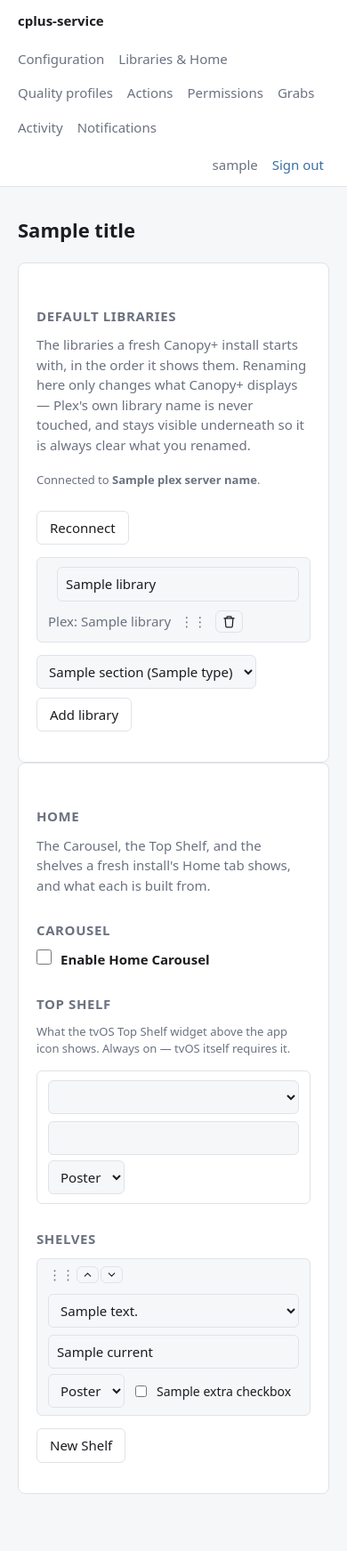
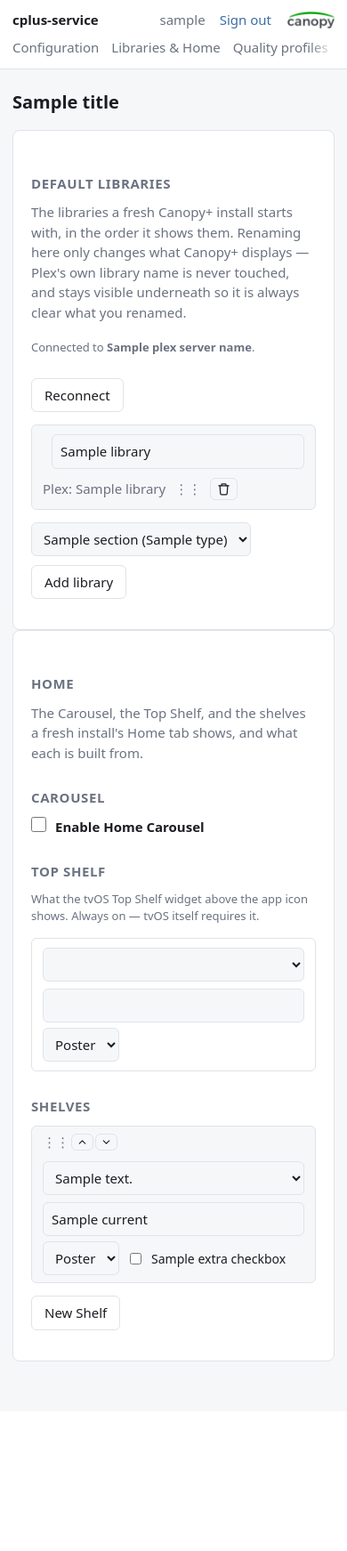
Before and after one commit to narenh/cplus-server, a FastAPI app: template src/cplus_service/web/templates/libraries.html in a window 390 px wide. Shown: the whole page at 89% size. After the commit the page ends 1530 px from the top, so only its background shows below. Run offline with FastAPI, Linux system fonts and the light colour scheme; the template is opened without the code that fills it: most values are stand-ins (such as "Sample title", 1, 10 or a date in 2020); lists and menus that the app fills with data are empty; parts of the project's set-up code (start-up, migrations or seed data) failed here and were passed over.

Commit message:
Restyle the admin UI for a phone and for a wide screen
The stylesheet pass behind the next few commits, plus the header it changes.

Phones were never really considered here: eight nav links wrapped into three
stacked lines before the page began, and any table dragged the whole document
sideways — header, prose and all — which makes every other control on the
screen feel broken. The nav is now one line that scrolls, with the last link
faded so it looks like it continues; tables get a .table-scroll box that clips
and scrolls on its own, with column minimums set by what a column holds rather
than which page it is on.

Wide screens get the width where width helps — the page cap goes to 1240px for
tables and action cards — and explicitly do not get it where it hurts: a
settings form stays a 760px column, because a URL field stretched across a
1200px window is harder to read, not easier. Prose blocks cap at a readable
measure for the same reason.

The Canopy mark goes top right, the same asset tvOS wears in its own chrome, so
the two halves of this product look like one thing. Decorative — the service
already names itself at the other end of the bar — so it is hidden from screen
readers rather than announced twice.

Co-Authored-By: Claude Opus 5 <noreply@anthropic.com>

```diff
--- a/src/cplus_service/web/static/app.css
+++ b/src/cplus_service/web/static/app.css
@@ -56,7 +56,10 @@ body {
   font: 15px/1.5 system-ui, -apple-system, "Segoe UI", sans-serif;
 }
 
-.wrap { max-width: 1040px; margin: 0 auto; padding: 24px 20px 64px; }
+/* Wide enough for a six-column table to breathe on a laptop without the
+   prose in it stretching past a readable line — hence the narrower cap on
+   .hint and .lede, which are the only long-form text here. */
+.wrap { max-width: 1240px; margin: 0 auto; padding: 24px 20px 64px; }
 h1 { font-size: 22px; margin: 8px 0 20px; }
 h2 { font-size: 15px; text-transform: uppercase; letter-spacing: .04em;
      color: var(--muted); margin: 28px 0 10px; }
@@ -64,16 +67,23 @@ h2 { font-size: 15px; text-transform: uppercase; letter-spacing: .04em;
 /* Header ------------------------------------------------------------------ */
 
 .topbar {
-  display: flex; align-items: center; gap: 20px; flex-wrap: wrap;
-  padding: 12px 20px; background: var(--panel); border-bottom: 1px solid var(--line);
+  display: flex; align-items: center; gap: 12px 20px; flex-wrap: wrap;
+  padding: 10px 20px; background: var(--panel); border-bottom: 1px solid var(--line);
 }
 .brand { font-weight: 600; }
 .topbar nav { display: flex; gap: 16px; flex-wrap: wrap; }
-.topbar nav a { color: var(--muted); text-decoration: none; }
+.topbar nav a { color: var(--muted); text-decoration: none; white-space: nowrap; }
 .topbar nav a:hover { color: var(--ink); }
 .topbar nav a.on { color: var(--accent); font-weight: 600; }
-.signout { margin-left: auto; display: flex; align-items: center; gap: 10px; }
+.signout { display: flex; align-items: center; gap: 10px; }
 .who { color: var(--muted); }
+
+/* Who you are and the way out, pinned to the right of the bar with the mark
+   after them — the same mark the tvOS chrome wears, so the two halves of this
+   product look like one. */
+.topbar-end { margin-left: auto; display: flex; align-items: center; gap: 16px; }
+.topbar-logo { display: block; flex: none; }
+.topbar-logo img { display: block; height: 24px; width: auto; }
 
 /* Panels ------------------------------------------------------------------ */
 
@@ -82,8 +92,13 @@ h2 { font-size: 15px; text-transform: uppercase; letter-spacing: .04em;
   border-radius: 8px; padding: 20px;
 }
 .card.narrow { max-width: 460px; margin: 48px auto; }
-.lede { color: var(--muted); margin-top: 0; }
-.hint { color: var(--muted); font-size: 13px; margin: 4px 0 14px; }
+/* A settings form is a column, not a banner. Stretching a URL field across a
+   1200px window makes it harder to read, not easier — the extra width on a
+   desktop belongs to the tables and the action cards, which have more than
+   one thing to line up. */
+form.card, .card form { max-width: 760px; }
+.lede { color: var(--muted); margin-top: 0; max-width: 70ch; }
+.hint { color: var(--muted); font-size: 13px; margin: 4px 0 14px; max-width: 78ch; }
 .empty { color: var(--muted); padding: 24px 0; }
 .muted { color: var(--muted); }
 .right { text-align: right; }
@@ -200,11 +215,39 @@ form.inline { display: inline; }
 
 /* Tables ------------------------------------------------------------------ */
 
+/* Every table lives in one of these. A table wide enough to be readable is
+   often wider than a phone, and the choice is which thing scrolls sideways —
+   the table, or the entire page with the header and the prose dragged along
+   with it. The page must not: horizontal body scroll makes every other
+   control on the screen feel broken. So the box clips and scrolls, and the
+   table inside it keeps a min-width that stops columns collapsing into
+   unreadable slivers instead of reflowing.
+
+   The panel border and radius live here rather than on the table, or the
+   rounded corners would sit still while the rows slid under them. */
+.table-scroll {
+  overflow-x: auto;
+  background: var(--panel);
+  border: 1px solid var(--line);
+  border-radius: 8px;
+  overscroll-behavior-x: contain;
+}
+.table-scroll > table { border: none; border-radius: 0; min-width: 680px; }
+
 table {
   width: 100%; border-collapse: collapse; background: var(--panel);
   border: 1px solid var(--line); border-radius: 8px; overflow: hidden;
 }
 th, td { text-align: left; padding: 9px 12px; border-bottom: 1px solid var(--line); }
+/* Column minimums, by what the column holds rather than by which page it is
+   on: a scene release name and a stack trace both need room to be worth
+   showing at all, and a timestamp never does. */
+th.when, td.when { min-width: 148px; white-space: nowrap; }
+th.who, td.who { min-width: 120px; }
+th.release, td.release { min-width: 300px; }
+th.detail, td.detail { min-width: 320px; }
+th.size, td.size { min-width: 84px; white-space: nowrap; }
+th.actions-col, td.actions-col { min-width: 92px; }
 th { font-size: 13px; color: var(--muted); font-weight: 600; }
 tbody tr:last-child td { border-bottom: none; }
 tr.system td { background: color-mix(in srgb, var(--accent) 7%, transparent); }
@@ -221,6 +264,12 @@ td.release, td.detail { font-family: ui-monospace, SFMono-Regular, Menlo, monosp
 }
 .filter { margin-bottom: 16px; display: flex; gap: 10px; align-items: center; }
 .filter select { width: auto; }
+
+/* A row's controls on one line — a link and an icon button are different
+   elements with different default display, and side by side is how they read
+   as one group. */
+.row-controls { display: inline-flex; align-items: center; gap: 10px; justify-content: flex-end; }
+.row-controls form { display: inline-flex; }
 
 .badge {
   display: inline-block; padding: 1px 7px; border-radius: 999px; font-size: 12px;
@@ -459,25 +508,89 @@ table.preview .dropped-by { color: var(--err); }
 .carousel-toggle { display: flex; align-items: center; gap: 10px; font-weight: 600; margin: 10px 0; }
 .carousel-toggle input { width: 17px; height: 17px; margin: 0; cursor: pointer; }
 
-/* Actions table: ranked by dragging a row, so the rows are drag sources in
-   their own right rather than living in a .reorder-row flex container. */
-.actions tbody tr[draggable="true"] { cursor: default; }
-.actions tbody tr.dragging { opacity: .4; }
-.actions td.drag-cell { width: 24px; padding-right: 0; }
-/* Fixed, so the verdict line wraps inside the column instead of widening it
-   and squeezing the name and button-title fields next door. */
-.actions .icon-cell { width: 175px; }
-.actions .icon-field {
-  width: 100%;
-  font-family: ui-monospace, SFMono-Regular, Menlo, monospace;
-  font-size: 13px;
+/* Actions ----------------------------------------------------------------- */
+
+/* One card per action instead of a table row. Five editable fields is more
+   than a phone fits on a line, and a table's only answer to that is sideways
+   scrolling; the card's field grid just reflows to however many columns the
+   viewport affords. */
+.action-list { display: flex; flex-direction: column; gap: 10px; }
+
+.action-card {
+  display: flex; align-items: flex-start; gap: 12px;
+  background: var(--panel); border: 1px solid var(--line); border-radius: 8px;
+  padding: 12px 14px;
 }
-.actions .name-cell { width: 165px; }
-.actions .title-cell { width: 135px; }
+.action-card + .action-card, .new-action { margin-top: 10px; }
+.action-card.system { background: color-mix(in srgb, var(--accent) 7%, var(--panel)); }
+.action-card.new-action { background: color-mix(in srgb, var(--ok) 6%, var(--panel)); }
+.action-card.dragging { opacity: .4; }
+
+/* auto-fit rather than a fixed count: the same rule gives one column on a
+   phone, two or three on a tablet and all five on a laptop, with no
+   breakpoints to keep in sync. */
+.action-fields {
+  flex: 1; min-width: 0;
+  display: grid; gap: 10px 14px;
+  grid-template-columns: repeat(auto-fit, minmax(160px, 1fr));
+  align-items: start;
+}
+.action-fields .field { min-width: 0; }
+.action-fields label {
+  font-size: 12px; font-weight: 600; color: var(--muted);
+  display: flex; align-items: center; gap: 6px; margin-bottom: 4px;
+}
+/* Spans the row it lands on, so the built-in action's note reads as a
+   sentence rather than a narrow column of two-word lines. */
+.field-note { grid-column: 1 / -1; margin: 0; font-size: 13px; align-self: center; }
+
+.action-controls {
+  display: flex; align-items: center; gap: 8px; flex: none;
+  /* Aligns with the fields' controls rather than their labels. */
+  padding-top: 21px;
+}
+.action-card .drag-handle { padding-top: 25px; }
+.drag-handle.placeholder { width: 7px; }
+
+.icon-field { font-family: ui-monospace, SFMono-Regular, Menlo, monospace; font-size: 13px; }
 .icon-verdict {
   display: block;
   font-size: 12px;
   line-height: 1.35;
-  margin-top: 3px;
-  min-height: 1em;
+  margin-top: 4px;
 }
+.icon-verdict:empty { display: none; }
+
+/* A phone puts the fields in one column, which makes a tall card; the handle
+   and the controls belong at its top rather than floating beside the middle
+   of it. */
+@media (max-width: 560px) {
+  .action-card { flex-wrap: wrap; gap: 8px; }
+  .action-card .drag-handle, .action-controls { padding-top: 0; }
+  .action-fields { order: 3; flex-basis: 100%; }
+  .action-controls { margin-left: auto; }
+}
+
+/* Small screens ----------------------------------------------------------- */
+
+@media (max-width: 760px) {
+  .wrap { padding: 18px 14px 56px; }
+  /* One scrolling line rather than three stacked ones: the nav is eight links
+     and it should not cost a third of a phone screen before the page starts. */
+  .topbar { gap: 8px 14px; padding: 10px 14px; }
+  .topbar nav {
+    order: 3; flex-basis: 100%;
+    flex-wrap: nowrap; overflow-x: auto; gap: 14px;
+    padding-bottom: 2px; overscroll-behavior-x: contain;
+    scrollbar-width: none;
+  }
+  .topbar nav::-webkit-scrollbar { display: none; }
+  /* Fades the last link out at the right edge, so a nav that continues past
+     the screen looks like it continues rather than like it ends there. */
+  .topbar nav {
+    -webkit-mask-image: linear-gradient(to right, #000 calc(100% - 28px), transparent);
+    mask-image: linear-gradient(to right, #000 calc(100% - 28px), transparent);
+  }
+  .topbar-end { gap: 12px; }
+  h1 { font-size: 20px; margin: 4px 0 16px; }
+}
--- a/src/cplus_service/web/templates/base.html
+++ b/src/cplus_service/web/templates/base.html
@@ -22,10 +22,21 @@
     <a href="/admin/activity-log" class="{{ 'on' if nav == 'activity' }}">Activity</a>
     <a href="/admin/notifications" class="{{ 'on' if nav == 'notifications' }}">Notifications</a>
   </nav>
-  <form method="post" action="/admin/logout" class="signout">
-    <span class="who">{{ admin.plex_username }}</span>
-    <button type="submit" class="link">Sign out</button>
-  </form>
+  <div class="topbar-end">
+    <form method="post" action="/admin/logout" class="signout">
+      <span class="who">{{ admin.plex_username }}</span>
+      <button type="submit" class="link">Sign out</button>
+    </form>
+    {# The mark tvOS wears in its own chrome, same asset. Decorative here —
+       the service already names itself at the other end of the bar — so it is
+       hidden from screen readers rather than read out twice. #}
+    <span class="topbar-logo">
+      <picture>
+        <source srcset="/static/canopy-logo-light.png" media="(prefers-color-scheme: dark)">
+        <img src="/static/canopy-logo-dark.png" alt="" width="885" height="400" aria-hidden="true">
+      </picture>
+    </span>
+  </div>
 </header>
 {% endif %}
 
```
